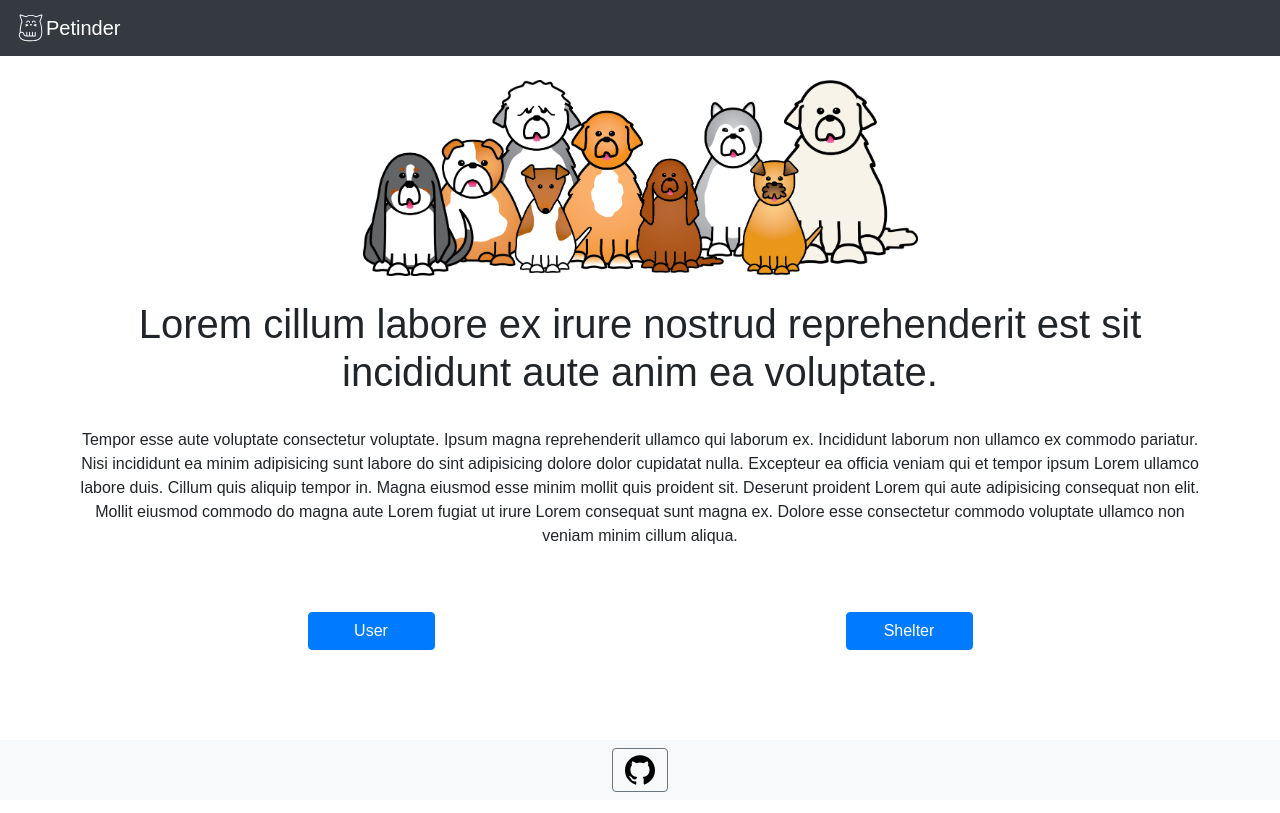
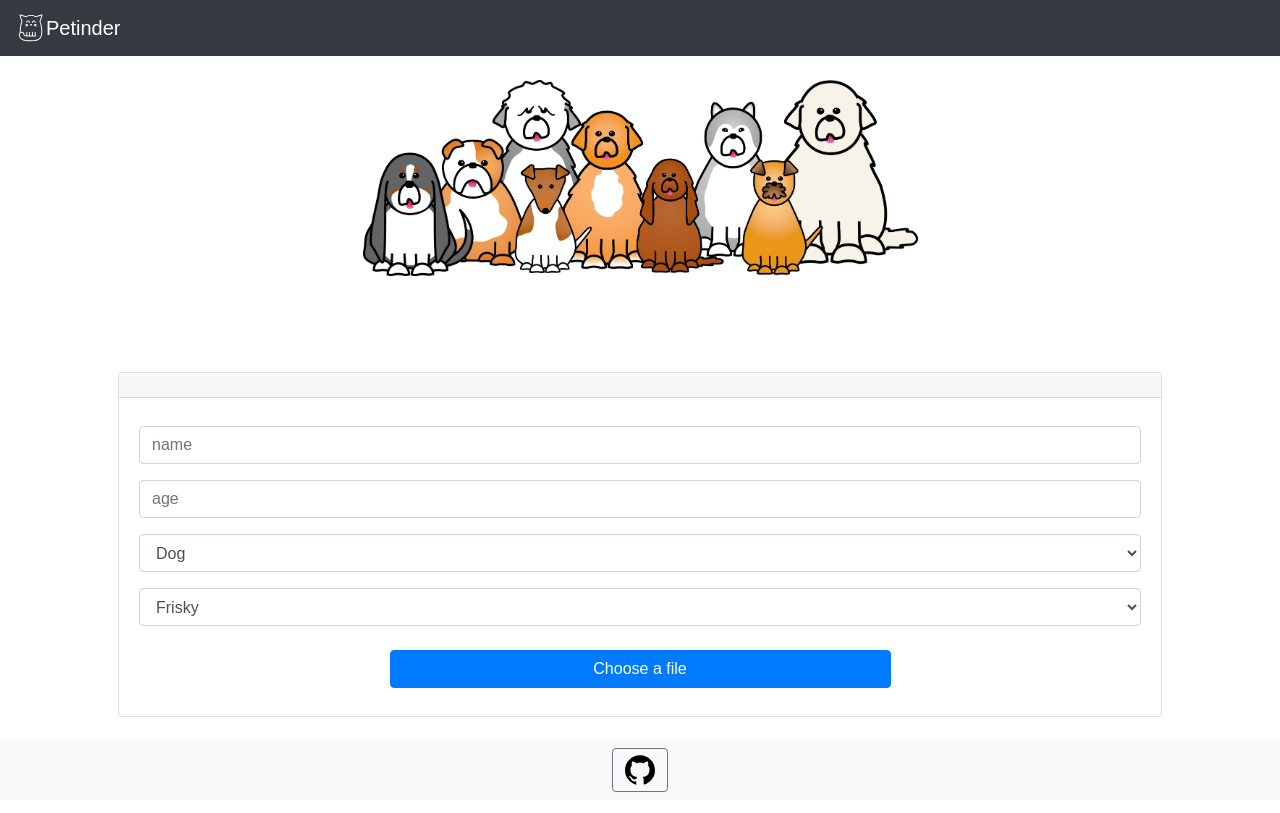
Before and after one commit to adliano/thepetinder_react, a React (Create React App) app in the folder client/: page / in a window 1280 px wide. Built offline with nearby package versions, Linux system fonts and the light colour scheme.

Commit message:
fix label and spacing

```diff
--- a/client/src/App.js
+++ b/client/src/App.js
@@ -1,6 +1,8 @@
 import React, { Component } from 'react'
 // Import Pages
 import SplashPage from './pages/SplashPage'
+import AddPet from './pages/AddPet'
+import ShelterRegister from './pages/Shelter_Register'
 // import ShelterLogin from './pages/Shelter_Login'
 // import ShelterRegister from './pages/Shelter_Register'
 
@@ -14,9 +16,10 @@ class App extends Component {
   render () {
     return (
       <>
-        <SplashPage />
+        {/* <SplashPage /> */}
         {/* <ShelterLogin /> */}
         {/* <ShelterRegister /> */}
+        <AddPet/>
       </>
     )
   }
--- a/client/src/pages/AddPet.js
+++ b/client/src/pages/AddPet.js
@@ -47,16 +47,13 @@ class AddPet extends Component {
 
         <Form>
         <Form.Group controlId="exampleForm.ControlInput1">
-          <Form.Label>Name</Form.Label>
-          <Form.Control type="name" placeholder="name" />
+          <Form.Control className='my-2' type="name" placeholder="name" />
         </Form.Group>
         <Form.Group controlId="exampleForm.ControlInput1">
-          <Form.Label>Age</Form.Label>
-          <Form.Control type="age" placeholder="age" />
+          <Form.Control className='my-2' type="age" placeholder="age" />
         </Form.Group>
         <Form.Group controlId="exampleForm.ControlSelect1">
-          <Form.Label>Animal Type</Form.Label>
-          <Form.Control as="select">
+          <Form.Control className='my-2' as="select">
             <option>Dog</option>
             <option>Cat</option>
             <option>Fish</option>
@@ -65,8 +62,7 @@ class AddPet extends Component {
           </Form.Control>
         </Form.Group>
         <Form.Group controlId="exampleForm.ControlSelect2">
-          <Form.Label>Animal Atitude</Form.Label>
-          <Form.Control as="select" multiple>
+          <Form.Control className='my-2' as="select">
             <option>Frisky</option>
             <option>Shy</option>
             <option>Loud</option>
--- a/client/src/pages/Shelter_Register.js
+++ b/client/src/pages/Shelter_Register.js
@@ -46,21 +46,21 @@ class ShelterRegister extends Component {
         <Card.Body>
           <Form>
             <Form.Group controlId="formGroupEmail">
-              <Form.Control size="lg" type="email" placeholder="Enter email" />
-              <Form.Control size="lg" type="password" placeholder="Password" />
-              <Form.Control size="lg" type="password" placeholder="Confirm Password" />
+              <Form.Control className='my-2' size="lg" type="email" placeholder="Enter email" />
+              <Form.Control className='my-2' size="lg" type="password" placeholder="Password" />
+              <Form.Control className='my-2' size="lg" type="password" placeholder="Confirm Password" />
               <Form.Row>
               <Col sm>
-                <Form.Control size="lg" type="text" placeholder="City" />
+                <Form.Control className='my-2' size="lg" type="text" placeholder="City" />
               </Col>
               <Col sm>
-              <Form.Control size="lg" type="text" placeholder="State" />
+              <Form.Control className='my-2' size="lg" type="text" placeholder="State" />
               </Col>
               <Col sm>
-                <Form.Control size="lg" type="number" placeholder="Zip Code" />
+                <Form.Control className='my-2' size="lg" type="number" placeholder="Zip Code" />
               </Col>
               </Form.Row>
-              <Form.Control size="lg" type="number" placeholder="Phone Number" />
+              <Form.Control className='my-2' size="lg" type="number" placeholder="Phone Number" />
               </Form.Group>
             </Form>
               {/* CENTER BUTTON */}
```
